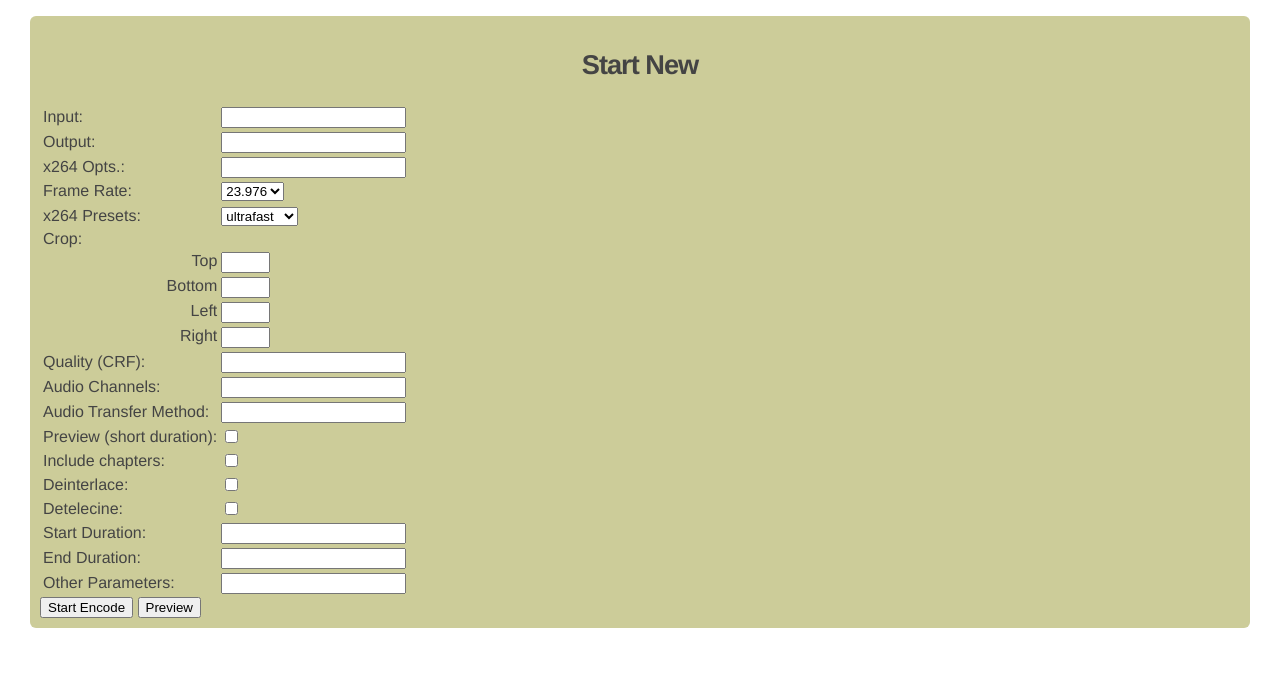
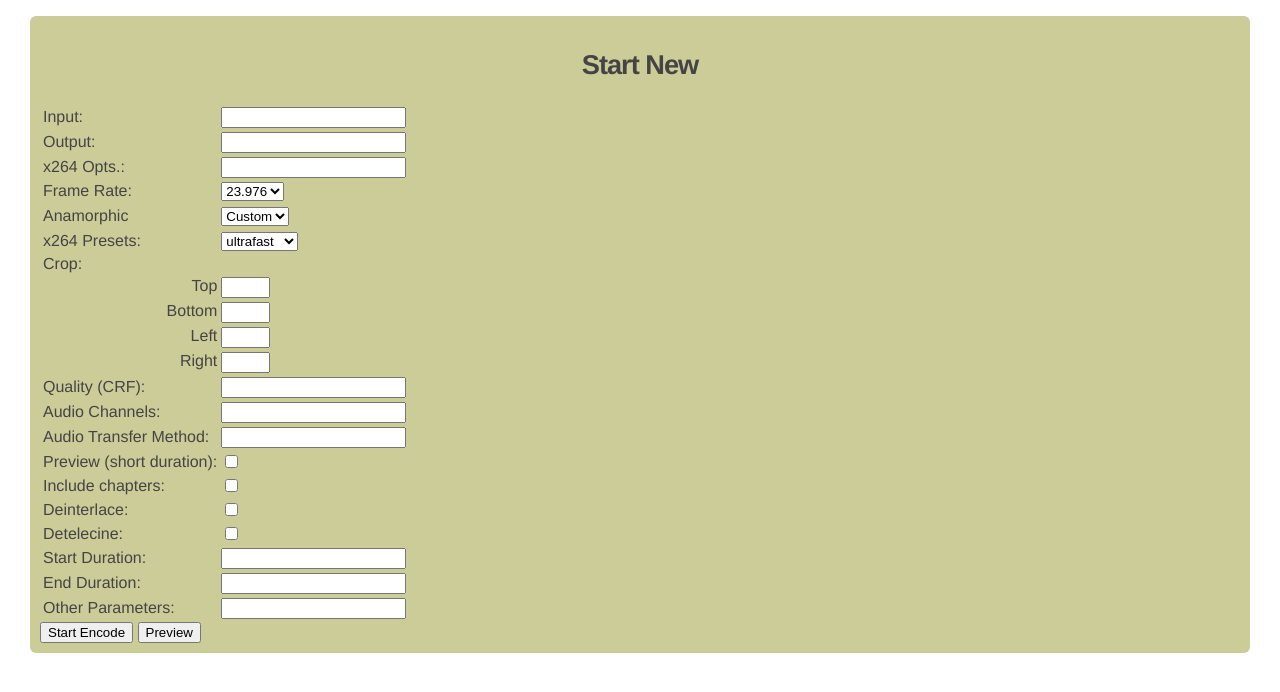
Before and after one commit to kannibalox/webrake, a Flask app: page /start in a window 1280 px wide. Shown: the part 73-765 px from the top of the page. Run offline with Flask 2, Linux system fonts and the light colour scheme; data that the repository does not hold is empty.

Commit message:
Added anamorphic setting

```diff
--- a/HandBrakeCLI.py
+++ b/HandBrakeCLI.py
@@ -30,6 +30,7 @@ class HandBrakeOptions:
         self.Deinterlace = None
         self.x264Preset = ""
         self.x264Tune = ""
+        self.Anamorphic = ""
 
     # Set up sane x264 encoding defaults
     def setDefaults(self):
@@ -43,6 +44,7 @@ class HandBrakeOptions:
         self.IncludeChapters = True
         self.isPreview = True
         self.x264opts = "aq-mode=2:ref=12:merange=32"
+        self.Anamorphic = "strict"
 
     def toJSON(self):
         return json.dumps(self.__dict__)
@@ -87,6 +89,8 @@ class HandBrakeOptions:
             retArray += ['-E', self.AudioEncoder]
         if self.FrameRate:
             retArray += ['-r', self.FrameRate]
+        if self.Anamorphic:
+            retArray += ['--%s-anamorphic' % self.Anamorphic.lower()]
         if self.x264Preset:
             retArray += ['--x264-preset', self.x264Preset]
         if self.x264Tune:
--- a/templates/start.html
+++ b/templates/start.html
@@ -8,10 +8,15 @@
     <tr><td>Output:</td><td><input type="text" id="Output" name="Output"></td></tr>
     <tr><td>x264 Opts.:</td><td><input type="text" id="x264opts" name="x264opts"></td></tr>
     <tr><td>Frame Rate:</td><td><select id="FrameRate" name="FrameRate">
-        <option value="23.976">23.976</option>
-        <option value="25">25</option>
-        <option value="29.97">29.97</option>
-	</select></td><tr>
+          <option value="23.976">23.976</option>
+          <option value="25">25</option>
+          <option value="29.97">29.97</option>
+          </select></td><tr>
+    <tr><td>Anamorphic</td><td><select id="Anamorphic" name="Anamorphic">
+	  <option value="Custom">Custom</option>
+	  <option value="Loose">Loose</option>
+          <option value="Strict">Strict</option>
+	  </select></td><tr>
     <tr><td>x264 Presets:</td><td><select id="x264Preset" name="x264Preset">
 	  {% for p in presets %}
 	  <option value="{{ p }}">{{ p }}</option>
```
Also changed, not shown: WebRake.db (deleted).
